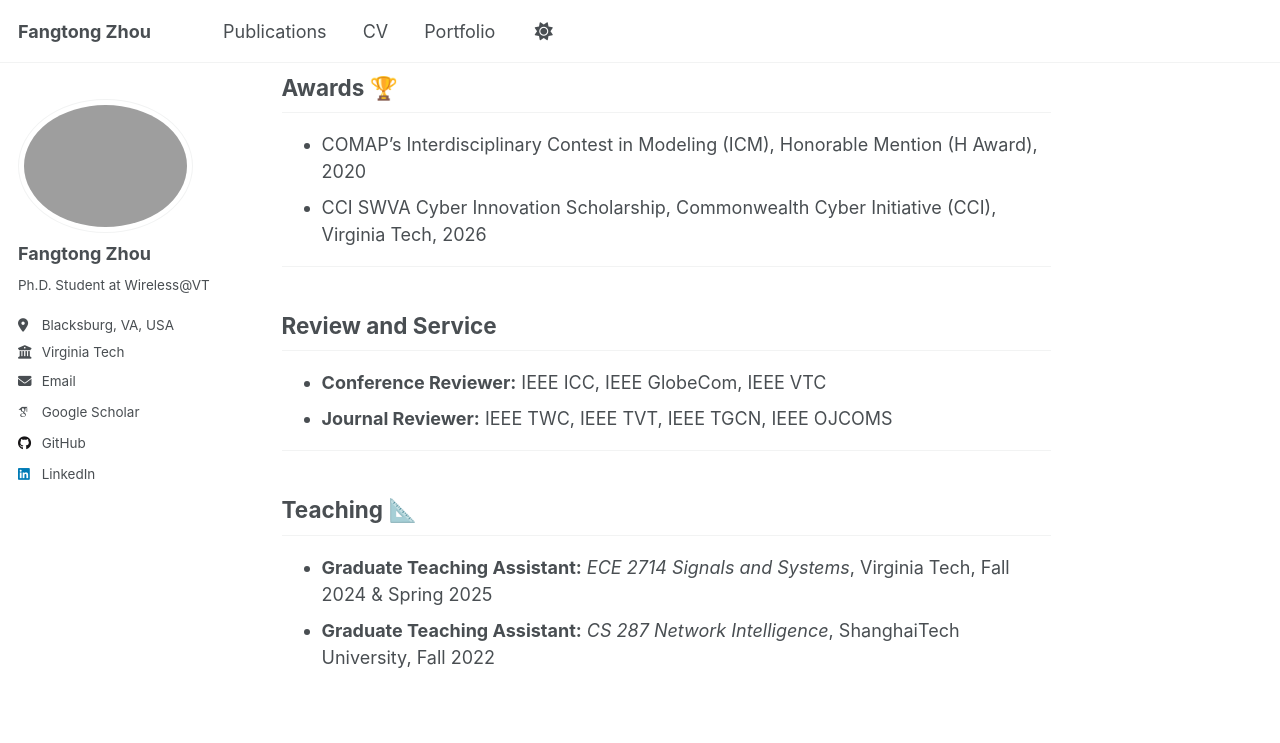
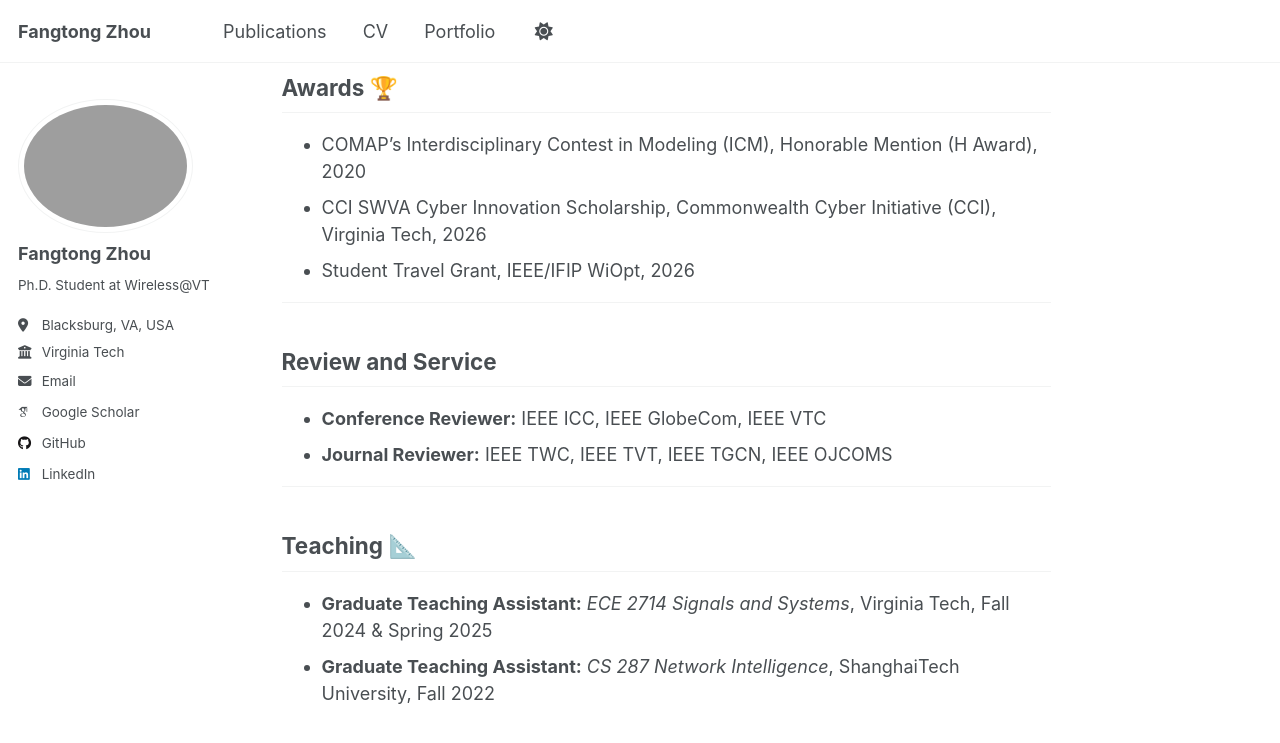
Before and after one commit to frontop137/frontop137.github.io, a Jekyll site: the page built from index.md, in a window 1280 px wide and 900 px high, scrolled down 2036 px. Shown: the top 743 px of the window. Built offline with Jekyll 4.4.1, drawn with Linux system fonts in a browser that asks for light colours; emoji names are drawn with the system emoji font; some web fonts are replaced; a script that is not in the unit is left out; our own code applies the rules of GitHub Pages for plain Markdown files.

Commit message:
Add Student Travel Grant to awards section

```diff
--- a/index.md
+++ b/index.md
@@ -56,6 +56,7 @@ My research focuses on wireless federated learning.
 ## Awards :trophy: {#awards}
 - COMAP’s Interdisciplinary Contest in Modeling (ICM), Honorable Mention (H Award), 2020
 - CCI SWVA Cyber Innovation Scholarship, Commonwealth Cyber Initiative (CCI), Virginia Tech, 2026
+- Student Travel Grant, IEEE/IFIP WiOpt, 2026
 
 ---
 
```
